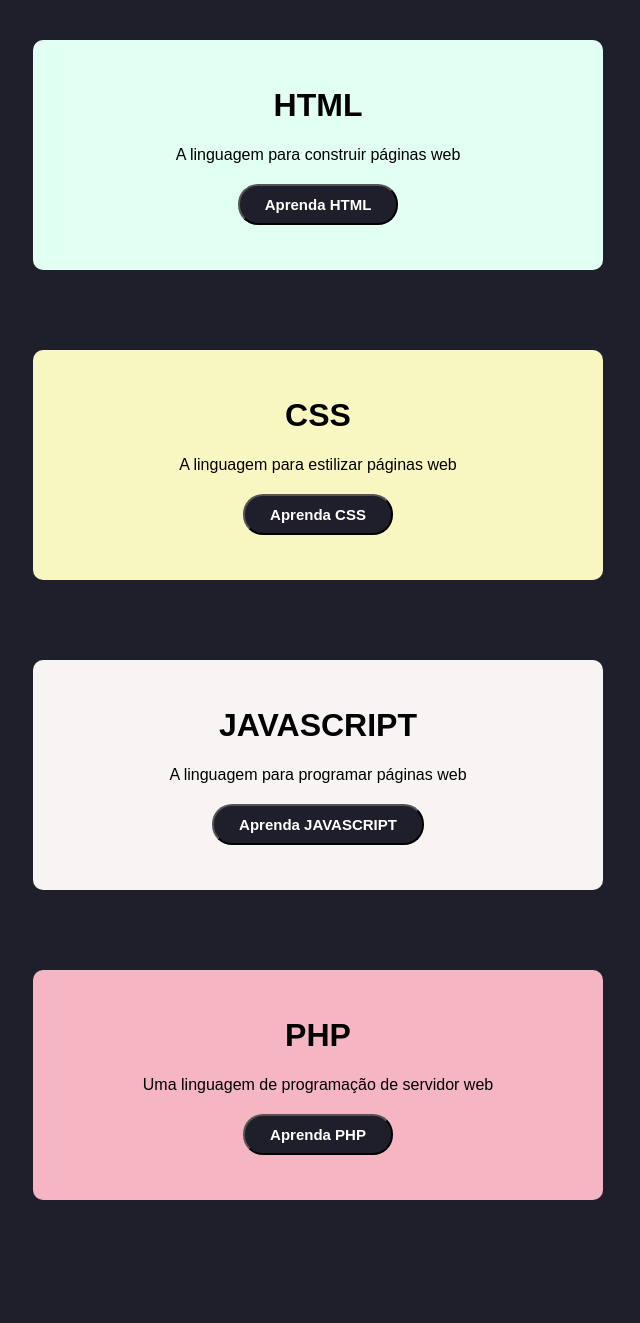
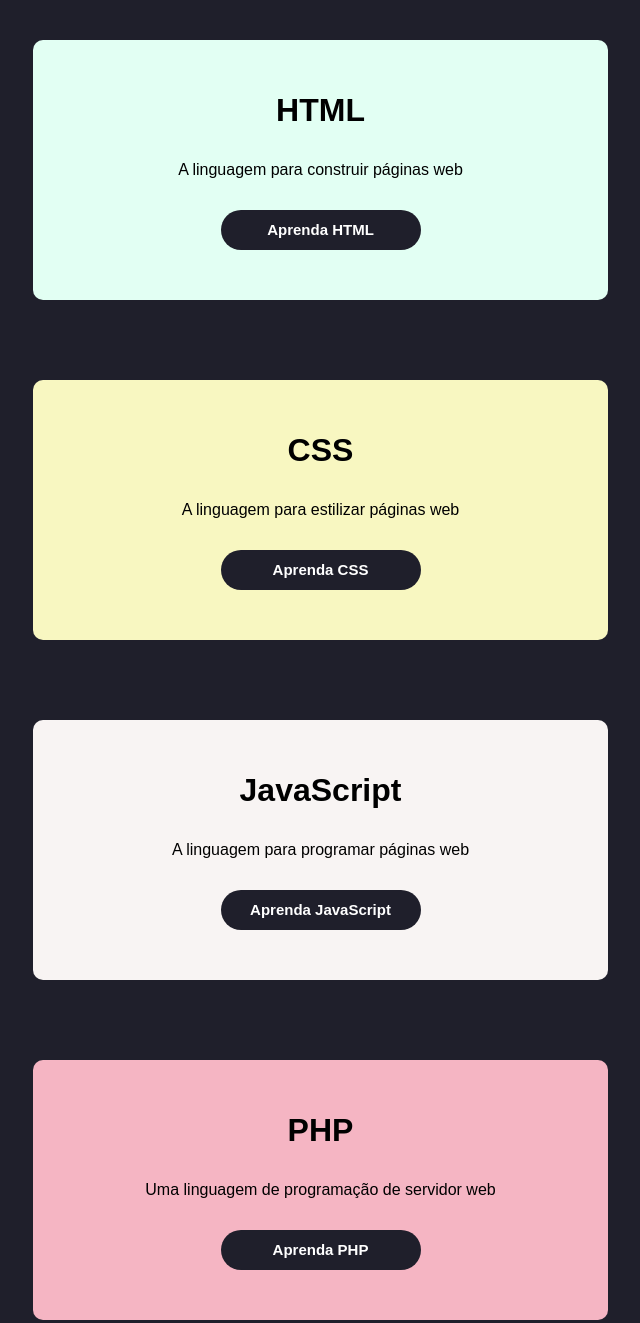
Before and after one commit to PedroLucasGarcia/CSS3, a plain HTML site: page caixa de opções/index.html in a window 1280 px wide. Shown: the whole page, without its empty margins (7-647 px from the left). Before the commit the page ends 1240 px from the top, so only its background shows below. Drawn offline with Linux system fonts and the light colour scheme.

Commit message:
Update caixa de opcoes

```diff
--- a/caixa de opções/index.html
+++ b/caixa de opções/index.html
@@ -10,25 +10,33 @@
     <div class="caixa-html">
         <h1>HTML</h1>
         <p>A linguagem para construir páginas web<p>
-        <button><a href="https://www.w3schools.com">Aprenda HTML</a></button>
+        <div>
+            <a href="https://www.w3schools.com" class="botao">Aprenda HTML</a>
+        </div>
     </div>
 
     <div class="caixa-css">
         <h1>CSS</h1>
         <p>A linguagem para estilizar páginas web</p>
-        <button><a href="https://www.w3schools.com">Aprenda CSS</a></button>
+        <div>
+            <a href="https://www.w3schools.com" class="botao">Aprenda CSS</a>
+        </div>
     </div>
 
     <div class="caixa-javascript">
-        <h1>JAVASCRIPT</h1>
+        <h1>JavaScript</h1>
         <p>A linguagem para programar páginas web</p>
-        <button><a href="https://www.w3schools.com">Aprenda JAVASCRIPT</a></button>
+        <div>
+            <a href="https://www.w3schools.com" class="botao">Aprenda JavaScript</a>
+        </div>
     </div>
 
     <div class="caixa-php">
         <h1>PHP</h1>
         <p>Uma linguagem de programação de servidor web</p>
-        <button><a href="https://www.w3schools.com">Aprenda PHP</a></button>
+        <div>
+            <a href="https://www.w3schools.com" class="botao">Aprenda PHP</a>
+        </div>
     </div>
 </body>
 </html>
--- a/caixa de opções/style.css
+++ b/caixa de opções/style.css
@@ -7,67 +7,71 @@ body {
     background: #1f1f2b;                              /*FUNDO*/
     font-family: 'Source Sans Pro', sans-serif;         /*FONTE*/
 }
-button {
-    padding: 10px 25px;                                 /*ESPAÇAMENTO INTERNO*/
-    background: #1f1f2b;                              /*FUNDO*/
-    border-radius: 20px;                                /*BORDA ARREDONDADA*/
-}
-button a {
-    display: block;
-    color: #fff;                                     /*COR DO TEXTO*/
-    text-decoration: none;                             /*DECORAÇÃO DO TEXTO*/
-    font-weight: bold;                                 /*NEGRITO*/
-    font-size: 15px;                                   /*TAMANHO DA FONTE*/
-}
-button a:hover {
-    display: block;
-    background: #000;                                 /*FUNDO*/
+h1 {
+    padding-bottom: ;
 }
 
 /*HTML*/
 .caixa-html {
-    width: 550px;                                        /*LARGURA*/
+    width: 555px;                                       /*LARGURA*/
     background: #e2fff3;                              /*FUNDO*/
     border-radius: 10px;                                /*BORDA ARREDONDADA*/
     text-align: center;                                 /*ALINHAMNTO DO TEXTO*/
     margin: 40px;                                       /*ESPAÇAMENTO EXTERNO*/
     padding: 40px 10px;                                 /*ESPAÇAMENTO INTERNO*/
-    line-height: 50px;                                  /*ALTURA DA LINHA DO TEXTO*/
+    line-height: 60px;                                  /*ALTURA DA LINHA DO TEXTO*/
     float: left;                                        /*FLUTUANTE*/
 }
 
 /*CSS*/
 .caixa-css {
-    width: 550px;                                        /*LARGURA*/
+    width: 555px;                                       /*LARGURA*/
     background: #f8f7c1;                              /*FUNDO*/
     border-radius: 10px;                                /*BORDA ARREDONDADA*/
     text-align: center;                                 /*ALINHAMNTO DO TEXTO*/
     margin: 40px;                                       /*ESPAÇAMENTO EXTERNO*/
     padding: 40px 10px;                                 /*ESPAÇAMENTO INTERNO*/
-    line-height: 50px;                                  /*ALTURA DA LINHA DO TEXTO*/
+    line-height: 60px;                                  /*ALTURA DA LINHA DO TEXTO*/
     float: left;                                        /*FLUTUANTE*/
 }
 
 /*JAVASCRIPT*/
 .caixa-javascript {
-    width: 550px;                                        /*LARGURA*/
+    width: 555px;                                       /*LARGURA*/
     background: #f8f4f3;                              /*FUNDO*/
     border-radius: 10px;                                /*BORDA ARREDONDADA*/
     text-align: center;                                 /*ALINHAMNTO DO TEXTO*/
     margin: 40px;                                       /*ESPAÇAMENTO EXTERNO*/
     padding: 40px 10px;                                 /*ESPAÇAMENTO INTERNO*/
-    line-height: 50px;                                  /*ALTURA DA LINHA DO TEXTO*/
+    line-height: 60px;                                  /*ALTURA DA LINHA DO TEXTO*/
     float: left;                                        /*FLUTUANTE*/
 }
 
 /*PHP*/
 .caixa-php {
-    width: 550px;                                        /*LARGURA*/
+    width: 555px;                                       /*LARGURA*/
     background: #f5b5c3;                              /*FUNDO*/
     border-radius: 10px;                                /*BORDA ARREDONDADA*/
     text-align: center;                                 /*ALINHAMNTO DO TEXTO*/
     margin: 40px;                                       /*ESPAÇAMENTO EXTERNO*/
     padding: 40px 10px;                                 /*ESPAÇAMENTO INTERNO*/
-    line-height: 50px;                                  /*ALTURA DA LINHA DO TEXTO*/
+    line-height: 60px;                                  /*ALTURA DA LINHA DO TEXTO*/
     float: left;                                        /*FLUTUANTE*/
 }
+
+/*BOTÃO*/
+.botao {
+    width: 200px;                                       /*LARGURA*/
+    font-size: 15px;                                    /*TAMANHO DA FONTE*/
+    display: inline-block;                              /*TRANSFORMA EM UM ELEMENTO INLINE-BLOCK*/
+    background: #1f1f2b;                              /*FUNDO*/
+    font-weight: bold;                                  /*NEGRITO*/
+    text-decoration: none;                              /*DECORAÇÃO DO TEXTO*/
+    color: #fff;                                      /*COR*/
+    line-height: 40px;                                  /*ALTURA DA LINHA DE TEXTO*/
+    border-radius: 25px;                                /*BORDA ARREDONDADA*/
+    text-align: center;                                 /*ALINHAMENTO DO TEXTO*/
+}
+a:hover {
+    background: #000;                                 /*FUNDO*/
+}
```
